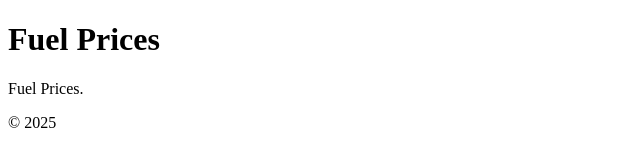
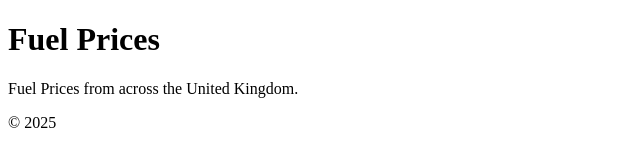
Before and after one commit to UKChris-osm/fuelprices, a plain HTML site: page docs/index.html in a window 1280 px wide. Shown: the whole page, without its empty margins (0-640 px from the left). Drawn offline with Linux system fonts and the light colour scheme.

Commit message:
Update index.html

```diff
--- a/docs/index.html
+++ b/docs/index.html
@@ -17,7 +17,7 @@
     </header>
 
     <main>
-      <p>Fuel Prices.</p>
+      <p>Fuel Prices from across the United Kingdom.</p>
     </main>
 
     <footer>
```
